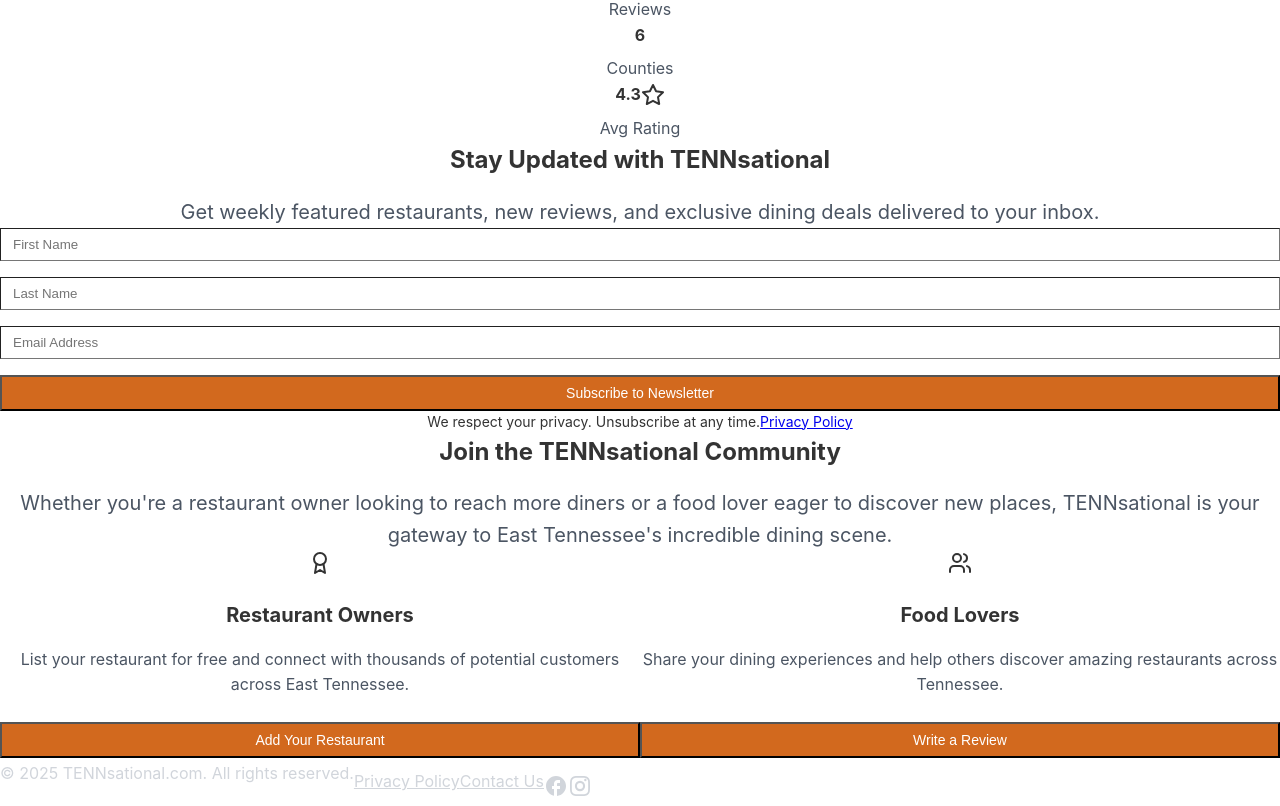
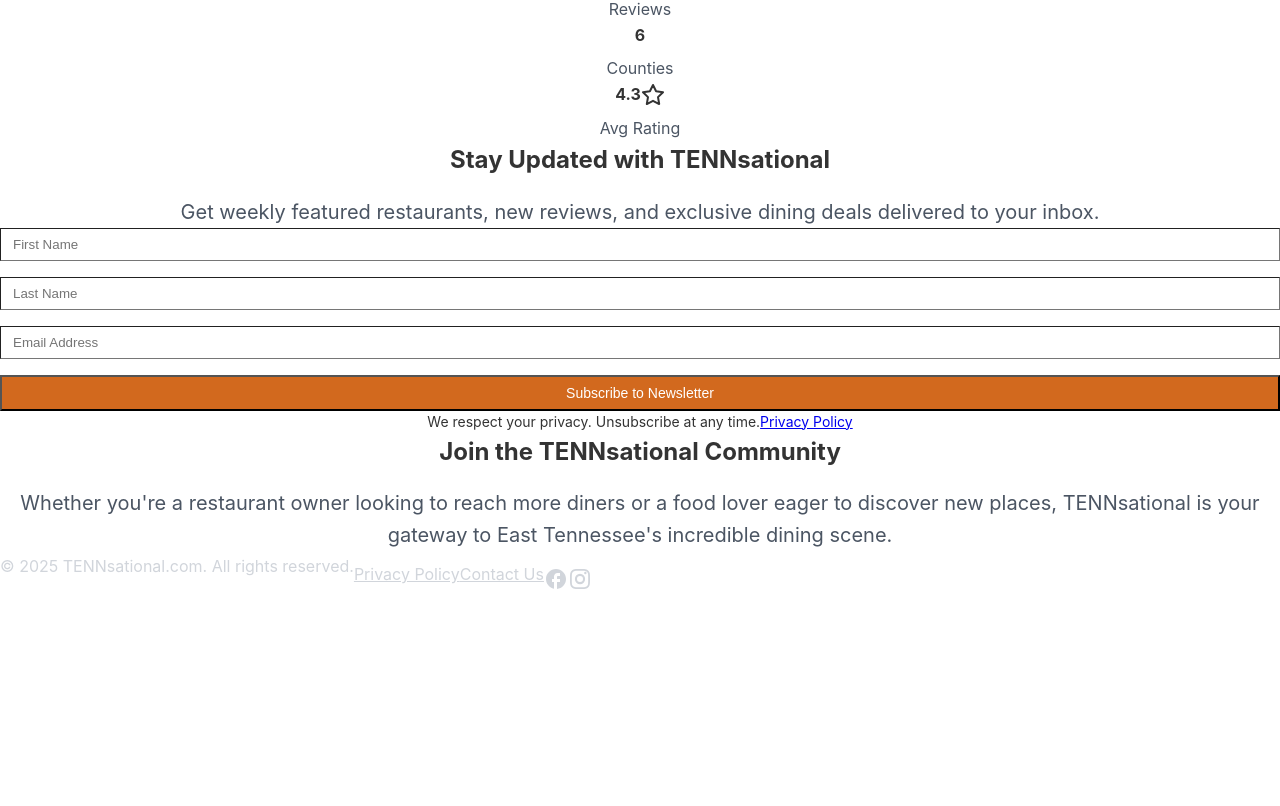
Before and after one commit to whodeygus/tennsational, a React (Vite) app: page /#/ in a window 1280 px wide. Shown: the part 1428-2234 px from the top of the page. After the commit the page ends 2027 px from the top, so only its background shows below. Built offline with nearby package versions, Linux system fonts and the light colour scheme.

Commit message:
Update HomePage.jsx

```diff
--- a/src/components/HomePage.jsx
+++ b/src/components/HomePage.jsx
@@ -45,7 +45,6 @@
 
 export default function HomePage() {
   const [searchQuery, setSearchQuery] = useState('');
-  const [isReviewModalOpen, setIsReviewModalOpen] = useState(false);
   const [newsletterData, setNewsletterData] = useState({
     firstName: '',
     lastName: '',
@@ -273,33 +272,7 @@
             </p>
           </div>
 
-          <div className="grid grid-cols-1 md:grid-cols-2 gap-8 max-w-4xl mx-auto">
-            <Card className="border-primary/20 hover:border-primary/40 transition-colors">
-              <CardContent className="p-8 text-center">
-                <Award className="w-12 h-12 text-primary mx-auto mb-4" />
-                <h3 className="text-xl font-bold text-gray-900 mb-4">Restaurant Owners</h3>
-                <p className="text-gray-600 mb-6">
-                  List your restaurant for free and connect with thousands of potential customers across East Tennessee.
-                </p>
-                <Link to="/add-restaurant">
-                  <Button className="tennsational-orange w-full">Add Your Restaurant</Button>
-                </Link>
-              </CardContent>
-            </Card>
 
-            <Card className="border-primary/20 hover:border-primary/40 transition-colors">
-              <CardContent className="p-8 text-center">
-                <Users className="w-12 h-12 text-primary mx-auto mb-4" />
-                <h3 className="text-xl font-bold text-gray-900 mb-4">Food Lovers</h3>
-                <p className="text-gray-600 mb-6">
-                  Share your dining experiences and help others discover amazing restaurants across Tennessee.
-                </p>
-                <Button className="tennsational-orange w-full" onClick={() => setIsReviewModalOpen(true)}>
-                  Write a Review
-                </Button>
-              </CardContent>
-            </Card>
-          </div>
         </div>
       </section>
 
```
